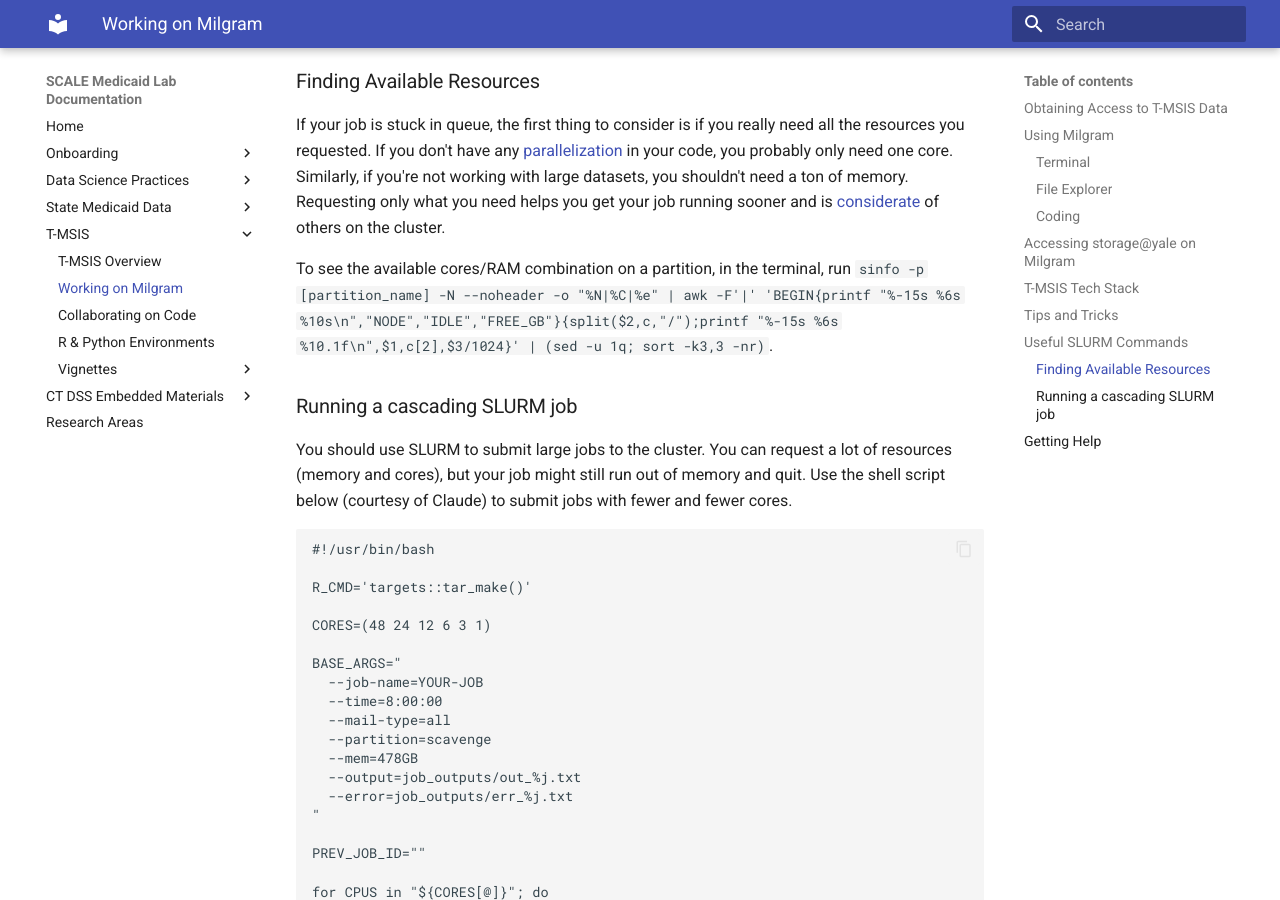
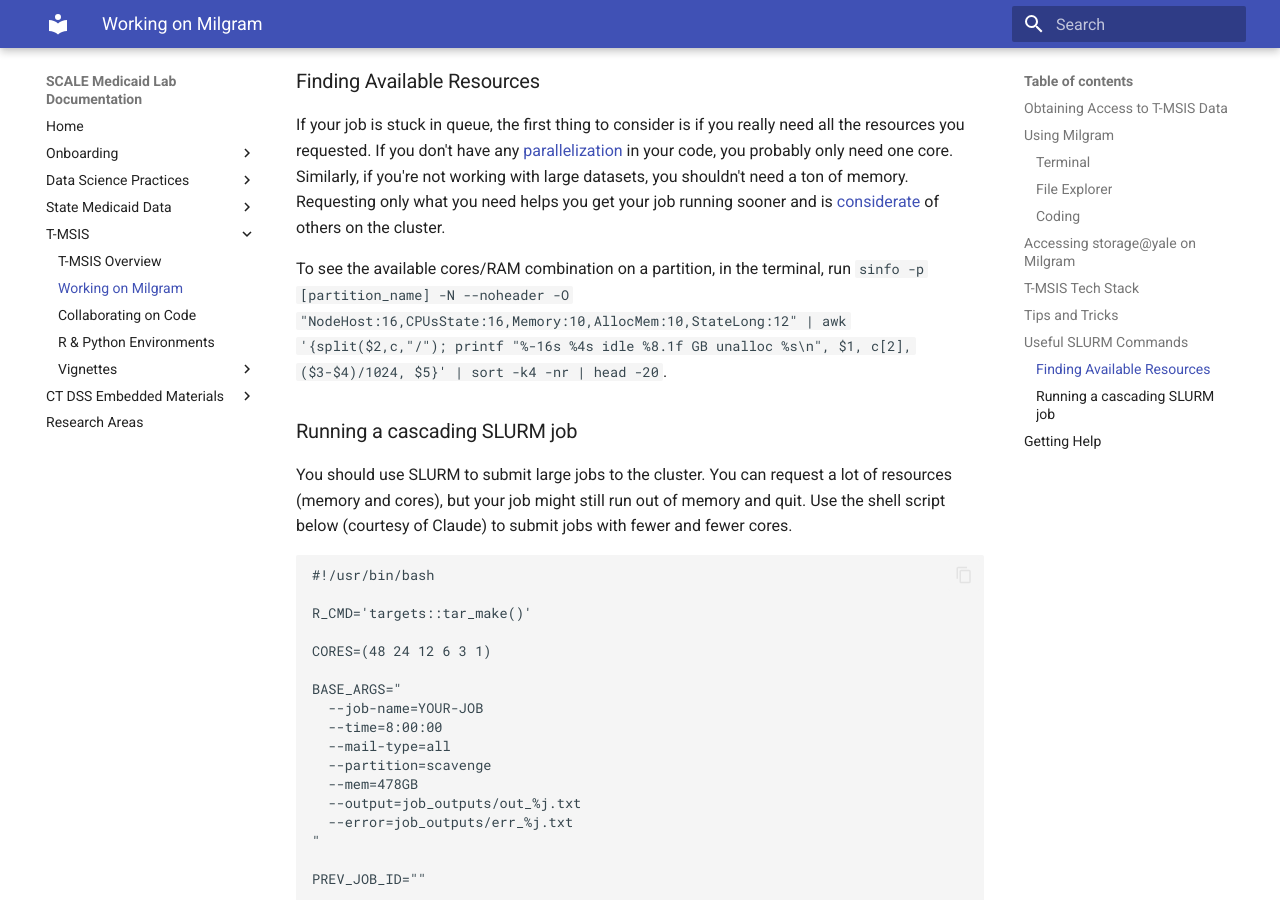
Before and after one commit to Yale-Medicaid/Documentation, an MkDocs documentation site: the page built from docs/tmsis/tmsis_getting_started.md, in a window 1280 px wide and 900 px high, scrolled down 4368 px. Built offline with MkDocs 1.6.1 and Material for MkDocs 9.7.7, drawn with Linux system fonts in a browser that asks for light colours.

Commit message:
fix sinfo command

```diff
--- a/docs/tmsis/tmsis_getting_started.md
+++ b/docs/tmsis/tmsis_getting_started.md
@@ -117,7 +117,7 @@
 
 If your job is stuck in queue, the first thing to consider is if you really need all the resources you requested. If you don't have any [parallelization](../data_science/parallelization.md) in your code, you probably only need one core. Similarly, if you're not working with large datasets, you shouldn't need a ton of memory. Requesting only what you need helps you get your job running sooner and is [considerate](https://research.computing.yale.edu/services/support-high-performance-computing/hpc-policies#Compute) of others on the cluster.
 
-To see the available cores/RAM combination on a partition, in the terminal, run `sinfo -p [partition_name] -N --noheader -o "%N|%C|%e" | awk -F'|' 'BEGIN{printf "%-15s %6s %10s\n","NODE","IDLE","FREE_GB"}{split($2,c,"/");printf "%-15s %6s %10.1f\n",$1,c[2],$3/1024}' | (sed -u 1q; sort -k3,3 -nr)`.
+To see the available cores/RAM combination on a partition, in the terminal, run `sinfo -p [partition_name] -N --noheader -O "NodeHost:16,CPUsState:16,Memory:10,AllocMem:10,StateLong:12" | awk '{split($2,c,"/"); printf "%-16s %4s idle %8.1f GB unalloc  %s\n", $1, c[2], ($3-$4)/1024, $5}' | sort -k4 -nr | head -20`.
 
 ### Running a cascading SLURM job
 
```
